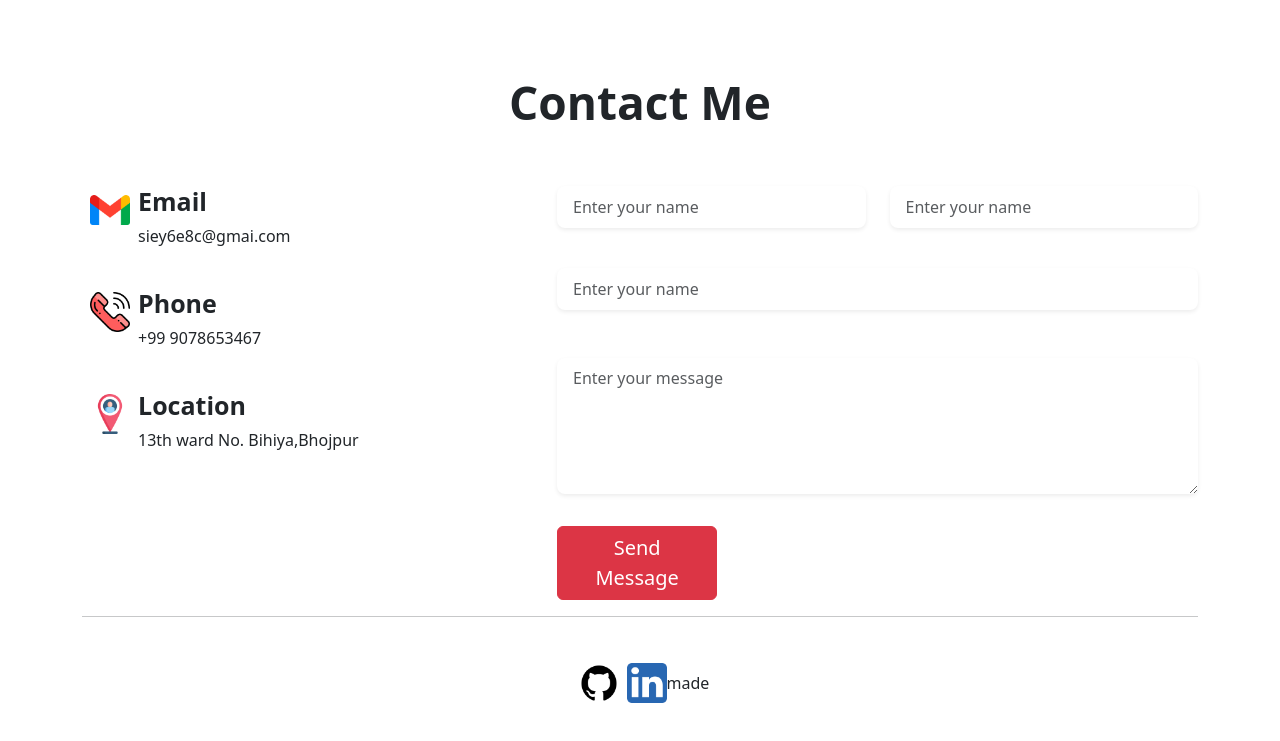
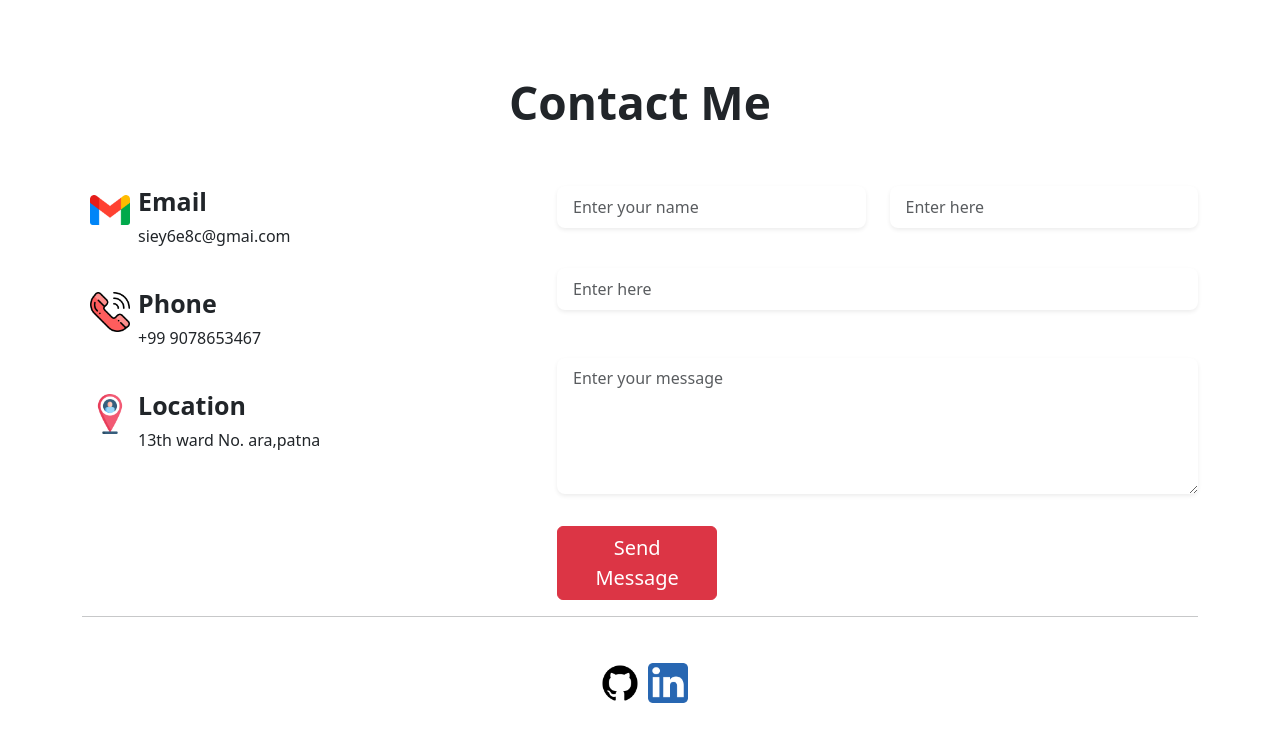
Before and after one commit to kishor7329/Portfolio, a plain HTML site: page index.html in a window 1280 px wide. Shown: the part 2264-3005 px from the top of the page. Drawn offline with nearby package versions, Linux system fonts and the light colour scheme.

Commit message:
upadated index.html

```diff
--- a/index.html
+++ b/index.html
@@ -209,7 +209,7 @@
     </div>
     <div class="text">
         <h5 style="font-weight: 700; font-size: 25px;">Location</h5>
-        <p>13th ward No. Bihiya,Bhojpur</p>
+        <p>13th ward No. ara,patna</p>
     </div>
 </div>
 
@@ -224,13 +224,13 @@
 
             <div class="mb-3 col-lg-6">
                 <input type="text" class="form-control form-control-lg fs-6 border-0 shadow-sm" id="name"
-                    placeholder="Enter your name">
+                    placeholder="Enter here">
             </div>
             </form>
 </div>
 <div class="col-lg-12 mt-4">
     <form>
-        <input type="text" class="form-control form-control-lg fs-6 border-0 shadow-sm" id="name" placeholder="Enter your name">
+        <input type="text" class="form-control form-control-lg fs-6 border-0 shadow-sm" id="name" placeholder="Enter here">
     </form>
 </div>
 <div class="col-lg-12 mt-5">
@@ -249,7 +249,7 @@
 <div class="container-lg d-flex justify-content-center align-items-center " style="height: 100px;">
     <img src="github.png" alt="location" style="width: 40px; height: 40px;margin:8px;">
     <img src="linkdin.png" alt="location" style="width: 40px; height: 40px;">
-    <div class="d-flex flex-column" >made</div>
+
 </div>
 
 
```
